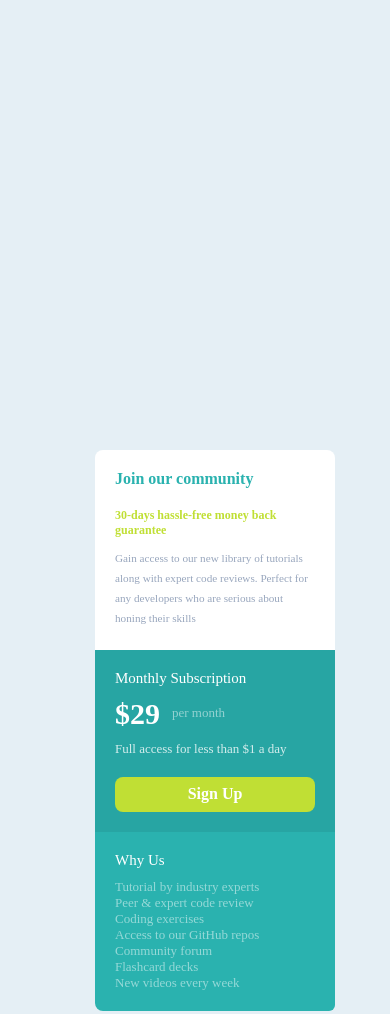
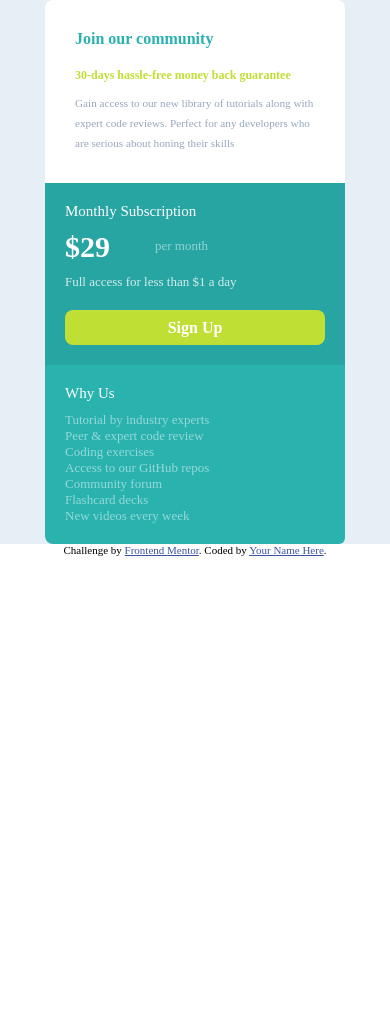
Before and after one commit to He-zekiah/single-price-grid-component, a plain HTML site: page index.html in a window 390 px wide. Shown: the top 1014 px of the page. After the commit the page ends 844 px from the top, so only its background shows below. Drawn offline with Linux system fonts and the light colour scheme; a web font is replaced by a local one.

Commit message:
Responsiveness

```diff
--- a/style.css
+++ b/style.css
@@ -3,6 +3,7 @@
 * {
     margin: 0;
     padding: 0;
+    box-sizing: border-box;
 }
 
 .container {
@@ -15,9 +16,9 @@
 }
 
 .content {
-    height: 300px;
-    width: 420px;
-    /* display: flex; */
+    width: 500px;
+    display: flex;
+    flex-direction: column;
     justify-content: center;
     align-items: center;
     border-top-left-radius: 8px;
@@ -25,8 +26,7 @@
 }
 
 .con1 {
-    width: 420px;
-    height: 110px;
+    width: 100%;
     background-color: #fff;
     border-top-left-radius: 8px;
     border-top-right-radius: 8px;
@@ -54,17 +54,13 @@
 }
 
 .con2 {
-    width: 480px;
-    height: 180px;
+    width: 100%;
     display: flex;
     justify-content: center;
-    align-items: center;
-
 }
 
 .con3 {
-    width: 420px;
-    height: 150px;
+    width: 50%;
     padding: 20px;
     border-bottom-left-radius: 8px;
     background-color: hsl(179, 62%, 40%)
@@ -103,9 +99,9 @@
 }
 
 .click {
-    width: 200px;
+    width: 100%;
     height: 35px;
-    background-color:  hsl(71, 73%, 54%);
+    background-color: hsl(71, 73%, 54%);
     border-radius: 8px;
     display: flex;
     justify-content: center;
@@ -113,8 +109,7 @@
 }
 
 .con4 {
-    width: 420px;
-    height: 150px;
+    width: 50%;
     padding: 20px;
     background-color: hsl(179, 62%, 43%);
     border-bottom-right-radius: 6px;
@@ -133,19 +128,15 @@
 
 @media screen and (max-width: 768px) {
 .container {
-        flex-direction: column;
-        height: 1200px;
-    }
-    .content {
-        display: block;
-        width: 200px;
-        height: 300px;
+    width: 100%;
+    height: 100%;
+    overflow: auto;
 }
 
-    .con1 {
-        width: 200px;
-        height: 220px;
-        padding: 20px;
+.content {
+        width: 300px;
+        margin-left: 20px;
+        margin-right: 20px;
 }
 
 .text1 {
@@ -162,19 +153,16 @@
 
 .con2 {
     flex-direction: column;
-        width: 200px;
-        height: 200px;
-        padding: 20px;
+    width: 100%;
 }
 
 .con3 {
-        width: 200px;
-        height: 200px;
+    width: 100%;
     border-bottom-left-radius: 0;
 }
 
 .con4 {
-        width: 200px;
+    width: 100%;
     border-bottom-left-radius: 8px;
 }
 }
```
Lines whose indentation alone changed are shown as unchanged.
